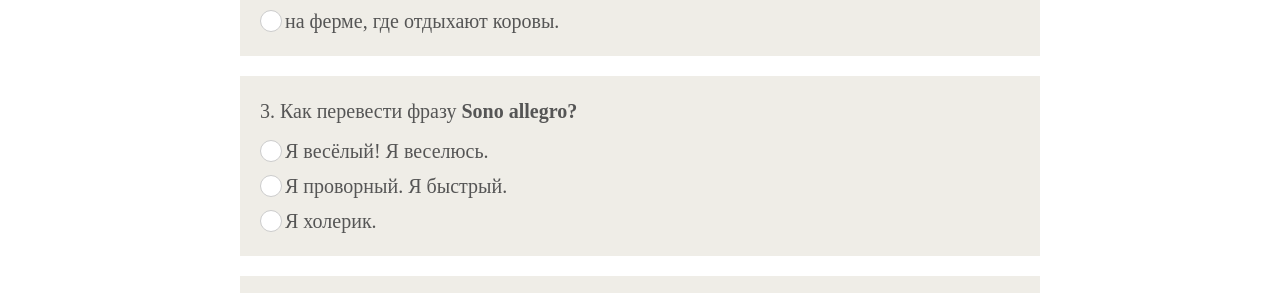
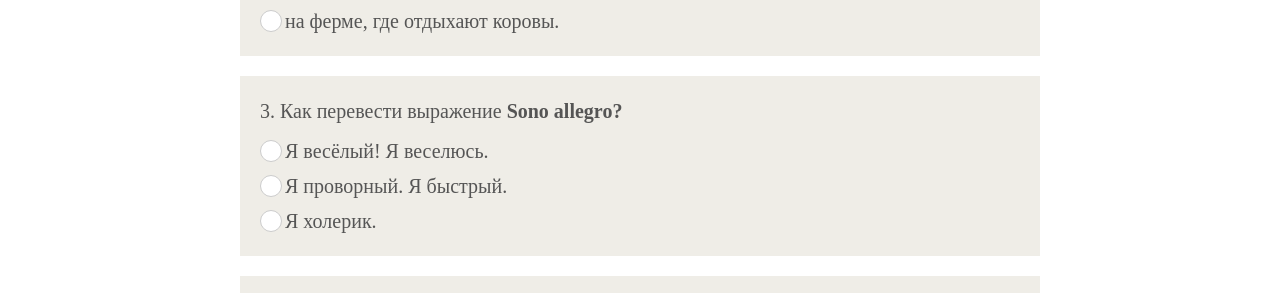
Before and after one commit to postolny/postolny.github.io, a Jekyll site: the page built from _posts/2020-12-05-termini-musicali.md, in a window 1280 px wide and 900 px high, scrolled down 1034 px. Shown: the part 160-453 px from the top of the window. Built offline with Jekyll 4.4.1, drawn with Linux system fonts in a browser that asks for light colours.

Commit message:
Add files via upload

```diff
--- a/_includes/frasi-concessive.html
+++ b/_includes/frasi-concessive.html
@@ -70,4 +70,5 @@
 <div class="risultati">
   <div class="quiz-submit">Проверить</div>
   <div class="score"></div>
+  <div class="msg"></div>
 </div>
--- a/_includes/indicativo-o-congiuntivo.html
+++ b/_includes/indicativo-o-congiuntivo.html
@@ -91,4 +91,5 @@
 <div class="risultati">
   <div class="quiz-submit">Проверить</div>
   <div class="score"></div>
+  <div class="msg"></div>
 </div>
--- a/_includes/terminiMusicali.html
+++ b/_includes/terminiMusicali.html
@@ -17,7 +17,7 @@
         <input type="radio" name="answers[2]"> <span>на ферме, где отдыхают коровы.</span> </label>
 </div>
 <div class="domanda">
-    <p>3. Как перевести фразу <b>Sono allegro?</b></p>
+    <p>3. Как перевести выражение <b>Sono allegro?</b></p>
     <label class="radio">
         <input type="radio" name="answers[3]" data-correct> <span>Я весёлый! Я веселюсь.</span> </label>
     <label class="radio">
@@ -46,4 +46,5 @@
 <div class="risultati">
     <div class="quiz-submit">Проверить</div>
     <div class="score"></div>
+    <div class="msg"></div>
 </div>
--- a/_includes/terminiMusicali2.html
+++ b/_includes/terminiMusicali2.html
@@ -44,4 +44,5 @@
 <div class="risultati">
     <div class="quiz-submit">Проверить</div>
     <div class="score"></div>
+    <div class="msg"></div>
 </div>
--- a/_includes/verbi-doppio-ausiliare.html
+++ b/_includes/verbi-doppio-ausiliare.html
@@ -91,4 +91,5 @@
 <div class="risultati">
   <div class="quiz-submit">Проверить</div>
   <div class="score"></div>
+  <div class="msg"></div>
 </div>
```
